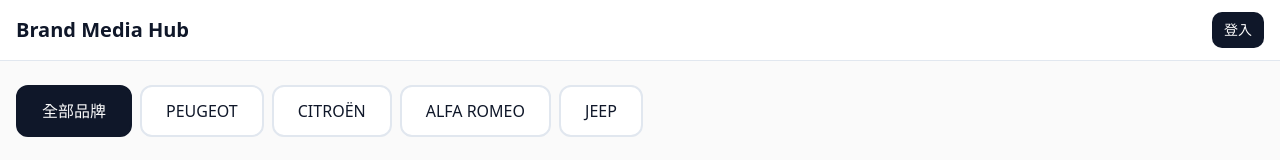
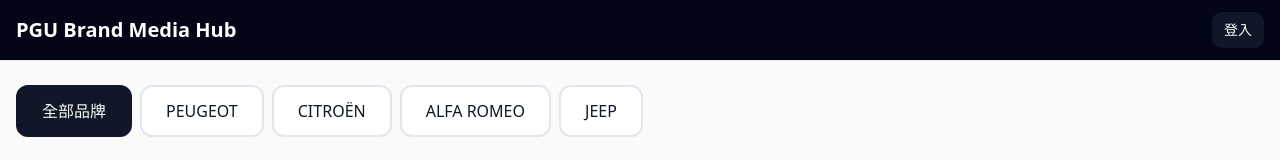
Before and after one commit to alan-1919/brand-media-central, a React (Vite) app: page / in a window 1280 px wide. Shown: the top 160 px of the page. Built offline with nearby package versions, Linux system fonts and the light colour scheme; no server answers; the database is empty; the HTML template or start-up script is replaced by a standard one.

Commit message:
Visual edit in Lovable
Edited UI in Lovable

```diff
--- a/src/components/Navbar.tsx
+++ b/src/components/Navbar.tsx
@@ -2,39 +2,31 @@ import { Link } from 'react-router-dom';
 import { useAuth } from '@/contexts/AuthContext';
 import { Button } from '@/components/ui/button';
 import { LogOut, Settings } from 'lucide-react';
-
 export default function Navbar() {
-  const { user, role, signOut } = useAuth();
-
-  return (
-    <nav className="border-b bg-card">
-      <div className="container mx-auto px-4 py-3 flex items-center justify-between">
-        <Link to="/" className="text-xl font-bold text-foreground">
-          Brand Media Hub
-        </Link>
+  const {
+    user,
+    role,
+    signOut
+  } = useAuth();
+  return <nav className="border-b bg-card">
+      <div className="container mx-auto px-4 py-3 flex items-center justify-between bg-slate-950">
+        <Link to="/" className="text-xl font-bold text-foreground text-white ">PGU Brand Media Hub</Link>
 
         <div className="flex items-center gap-4">
-          {user && (role === 'admin' || role === 'editor') && (
-            <Button variant="ghost" size="sm" asChild>
+          {user && (role === 'admin' || role === 'editor') && <Button variant="ghost" size="sm" asChild>
               <Link to="/admin/videos">
                 <Settings className="h-4 w-4 mr-2" />
                 Admin
               </Link>
-            </Button>
-          )}
+            </Button>}
 
-          {user ? (
-            <Button variant="outline" size="sm" onClick={signOut}>
+          {user ? <Button variant="outline" size="sm" onClick={signOut}>
               <LogOut className="h-4 w-4 mr-2" />
               登出
-            </Button>
-          ) : (
-            <Button variant="default" size="sm" asChild>
+            </Button> : <Button variant="default" size="sm" asChild>
               <Link to="/auth">登入</Link>
-            </Button>
-          )}
+            </Button>}
         </div>
       </div>
-    </nav>
-  );
+    </nav>;
 }
```
